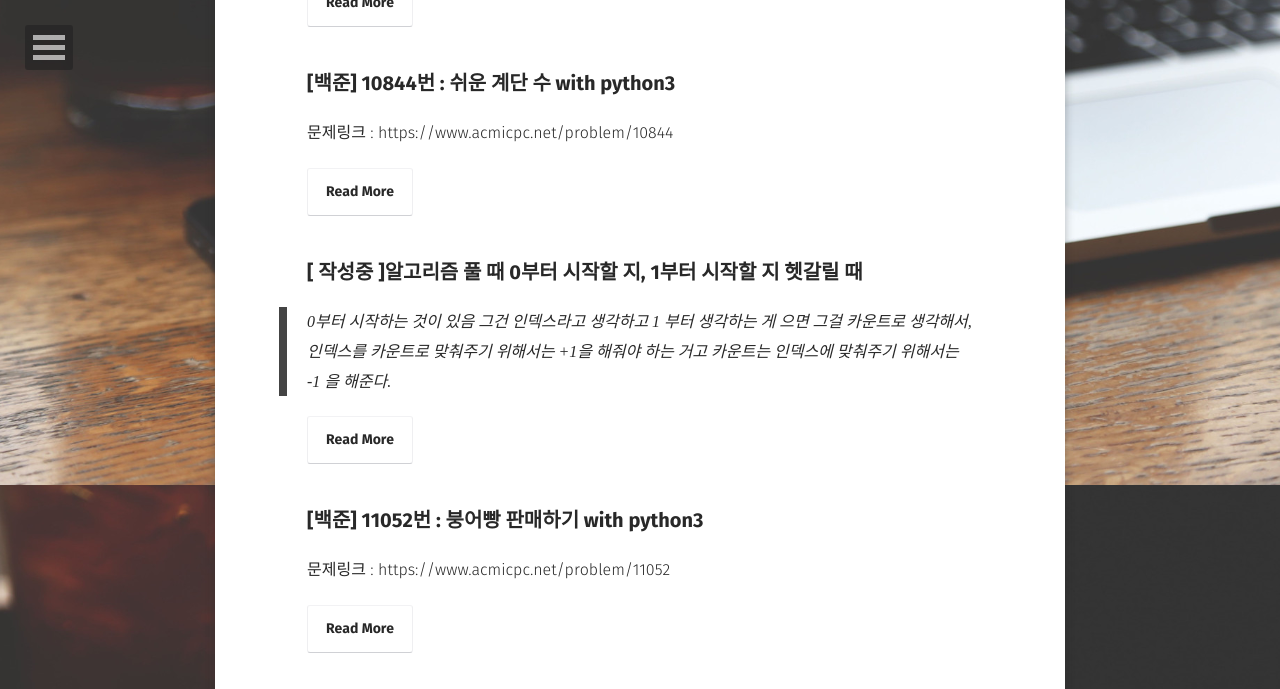
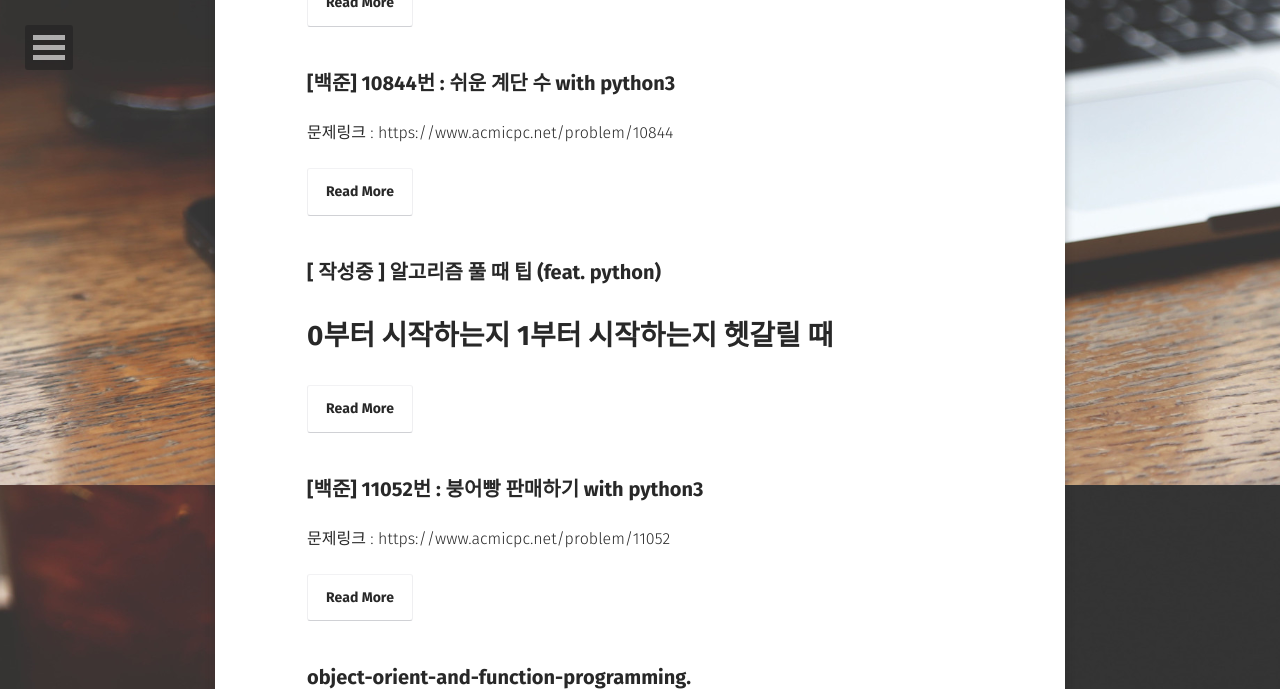
Before and after one commit to JoosJuliet/joosjuliet.github.io, a Jekyll site: the page built from posts/index.md, in a window 1280 px wide and 900 px high, scrolled down 5815 px, cut to the strip 0-689 px from the top of the window. Built offline with Jekyll 4.4.1, drawn with Linux system fonts in a browser that asks for light colours; some web fonts are replaced; some of the changed lines change nothing that is shown.

Commit message:
python으로 algorithm할 때 필요한 꿀

````diff
--- a/_posts/2018-08-02-confusing_prblem_when_i_solved_algorithm.md
+++ b/_posts/2018-08-02-confusing_prblem_when_i_solved_algorithm.md
@@ -1,13 +1,58 @@
 ---
 layout: post
 section-type: post
-title: "[ 작성중 ]알고리즘 풀 때 0부터 시작할 지, 1부터 시작할 지 헷갈릴 때"
+title: "[ 작성중 ] 알고리즘 풀 때 팁 (feat. python)"
 categories: Algorithm
 tags: [ 'algorithm' ]
 comments: true
 ---
 
-> 0부터 시작하는 것이 있음 그건 인덱스라고 생각하고
-> 1 부터 생각하는 게 으면 그걸 카운트로 생각해서,
-> 인덱스를 카운트로 맞춰주기 위해서는 +1을 해줘야 하는 거고
-> 카운트는 인덱스에 맞춰주기 위해서는 -1 을 해준다.
+# 0부터 시작하는지 1부터 시작하는지 헷갈릴 때
+
+0부터 시작하는 것이 있음 그건 인덱스라고 생각하고
+1 부터 생각하는 게 으면 그걸 카운트로 생각해서,
+인덱스를 카운트로 맞춰주기 위해서는 +1을 해줘야 하는 거고
+카운트는 인덱스에 맞춰주기 위해서는 -1 을 해준다.
+
+아니면 그냥 *insert* 해서 맞추는 것도 좋은 방법이다.
+그럴 때는
+> list.insert(index, value)
+
+를 쓰면 된다.
+
+``` python
+array = [1,2,3]
+array.insert(0,0)
+print(array)
+# [0,1,2,3]
+```
+이렇게 중간에 원하는 index에 값을 넣는 방법이다.
+
+
+
+# sorted
+
+``` python
+students = [
+    ("jane", 22, 'A'),
+    ("dave", 32, 'B'),
+    ("sally", 17, 'B'),
+]
+```
+students라는 리스트는 총 3개의 튜플을 가지고 있다. 각 튜플은 순서대로 "이름", "나이", "성적"에 해당되는 데이터를 갖는다.
+
+이 리스트를 나이 순으로 소트하려면 어떻게 해야 할까?
+
+이런 경우에는 sort 또는 sorted의 key파라미터를 이용하여 소트해야 한다.
+``` python
+students = [
+  ("jane", 22, 'A'),
+  ("dave", 32, 'B'),
+  ("sally", 17, 'B'),
+]
+sorted(students, key=lambda student: student[1])
+#  [('sally', 17, 'B'), ('jane', 22, 'A'), ('dave', 32, 'B')]
+```
+key파라미터에는 함수가 와야 한다. key 파라미터에 함수가 설정되면 소트해야 할 리스트들의 항목들이 하나씩 key 함수에 전달되어 key 함수가 실행되게 된다. 이 때 수행된 key 함수의 리턴값을 기준으로 소트가 진행된다.
+
+위 예에서는 key함수에 students의 요소인 튜플데이터가 key함수의 입력으로 순차적으로 전달될 것이다. key함수는 입력된 튜플 데이터의 "나이"를 의미하는 2번째 항목을 리턴하는 lambda함수이다. 따라서 sorted수행 후 나이순으로 소트된 리스트가 리턴된다.
--- a/_posts/2018-08-14-1406.md
+++ b/_posts/2018-08-14-1406.md
@@ -10,7 +10,7 @@
 문제 :
 https://www.acmicpc.net/problem/1406
 
-```pyrhon3
+``` python
 import sys
 
 f = lambda : sys.stdin.readline().rstrip()
````
